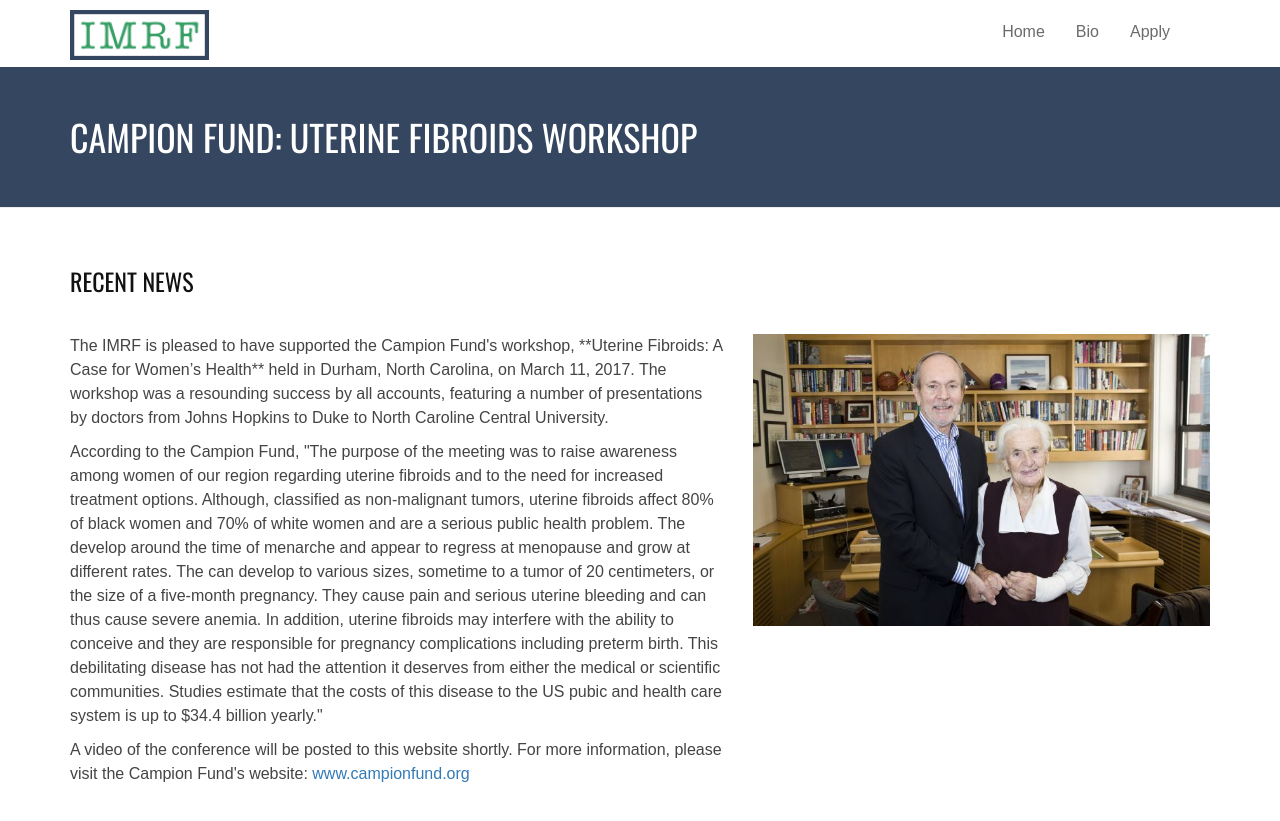
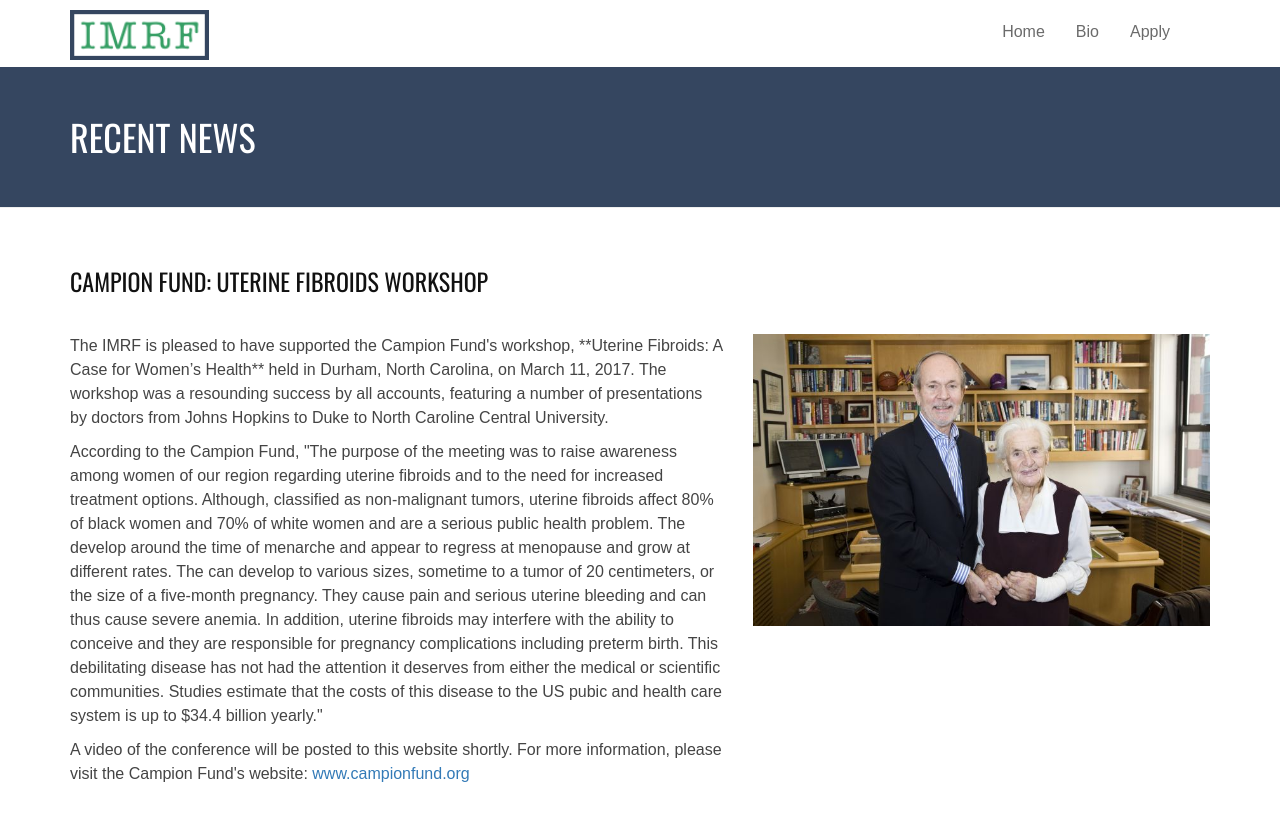
Before and after one commit to tstrand/mandlfoundation, a Jekyll site: the page built from recent-news.markdown, in a window 1280 px wide. Shown: the top 821 px of the page. Built offline with Jekyll 4.4.1, drawn with Linux system fonts in a browser that asks for light colours; nearby versions of some CDN libraries; library files that are not in the unit come from our copies.

```diff
--- a/recent-news.markdown
+++ b/recent-news.markdown
@@ -3,8 +3,8 @@ title: Recent News
 date: 2017-06-29 14:57:00 -04:00
 permalink: recent-news
 position: 2
-title1: Recent News
-hero-text: 'Campion Fund: Uterine Fibroids Workshop'
+hero-text: Recent News
+title1: 'Campion Fund: Uterine Fibroids Workshop'
 body1: |-
   <p>The IMRF is pleased to have supported the Campion Fund's workshop,  **Uterine Fibroids: A Case for Women’s Health** held in Durham, North Carolina, on March 11, 2017. The workshop was a resounding success by all accounts, featuring a number of presentations by doctors from Johns Hopkins to Duke to North Caroline Central University. </p>
 
```
